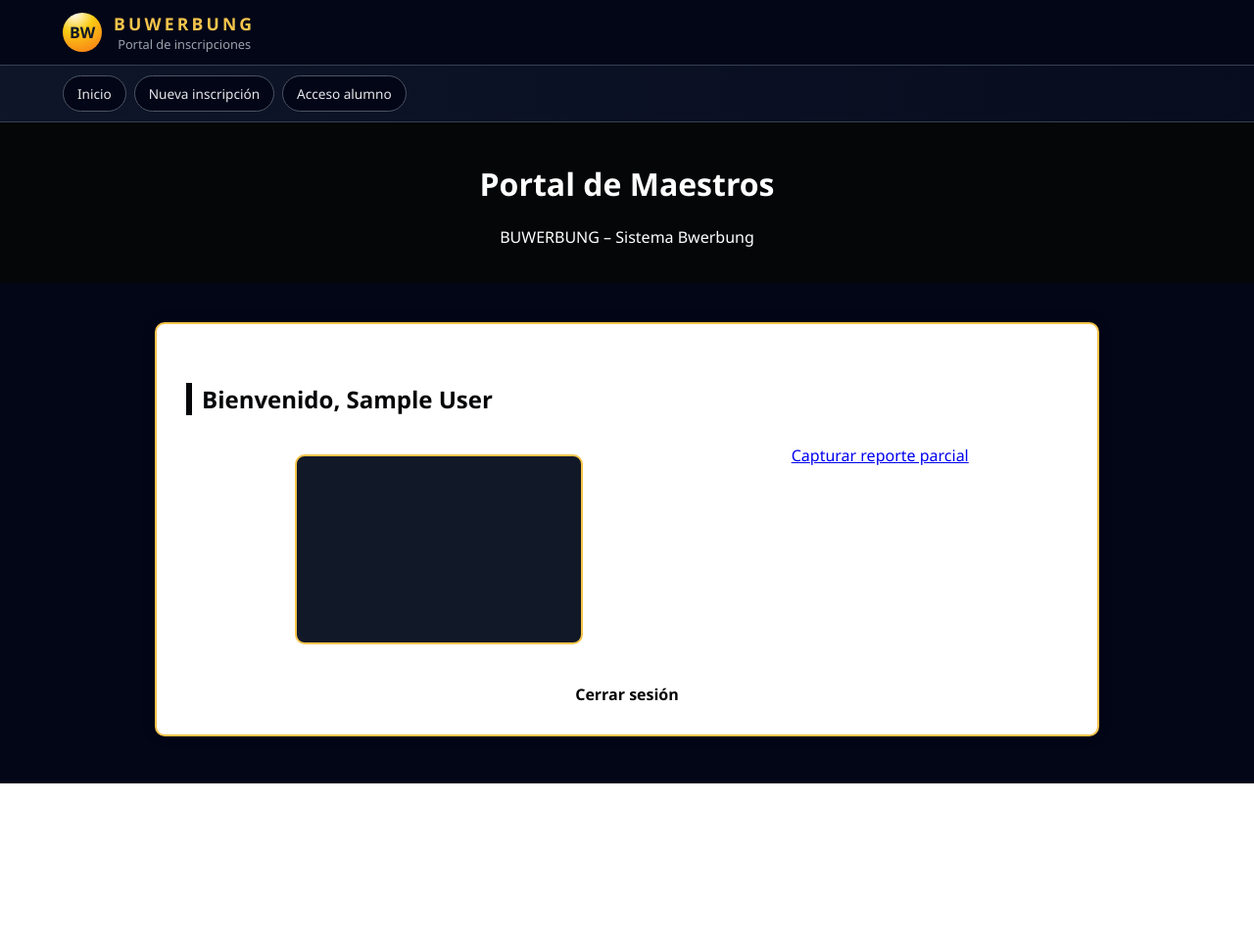
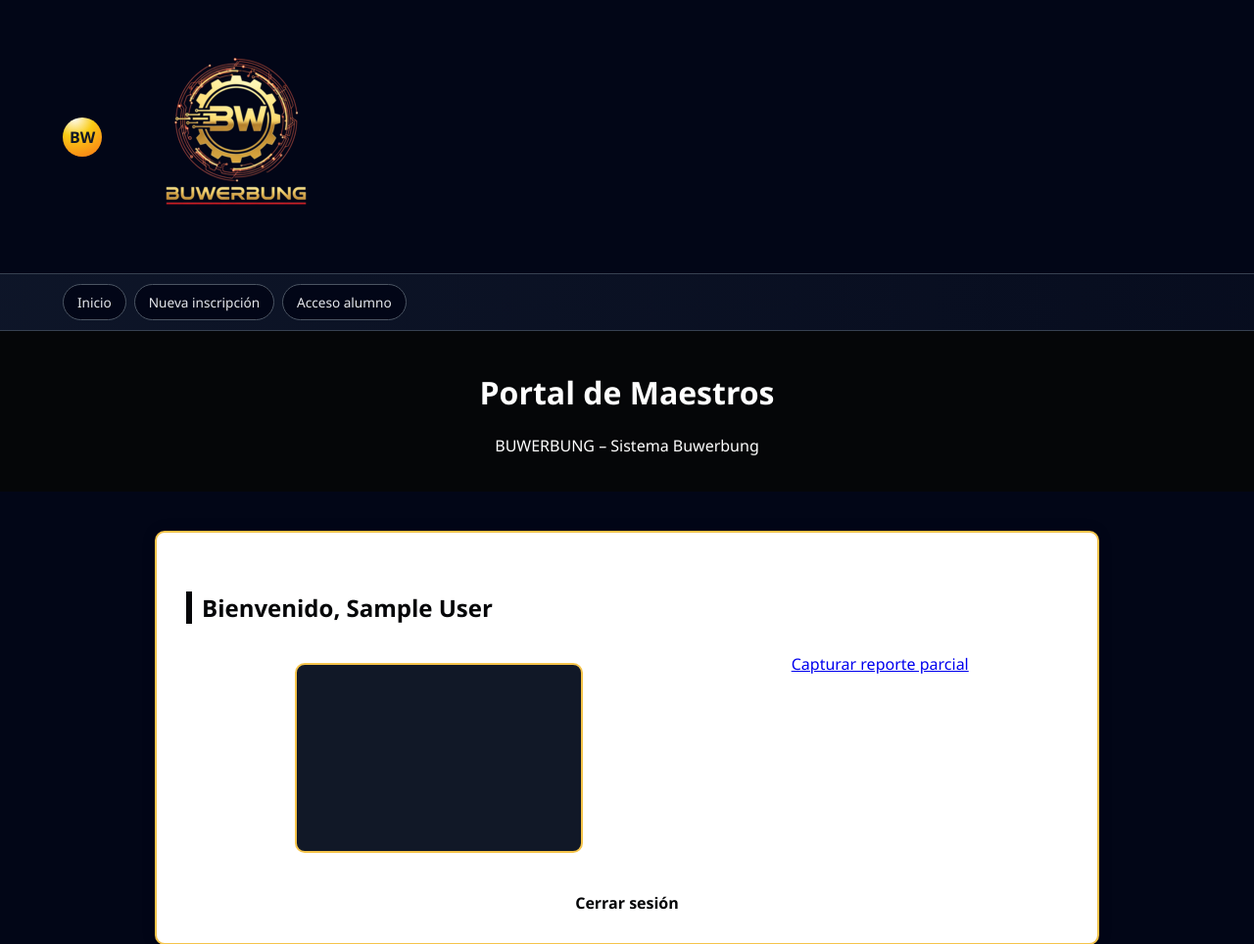
Before and after one commit to gerardotuz/prototipos, a Flask app: page /maestro in a window 1280 px wide. Shown: the top 964 px of the page at 98% size. Before the commit the page ends 800 px from the top, so only its background shows below. Run offline with Flask 3, Linux system fonts and the light colour scheme; the visitor is signed in with stand-in values (Sample User, id 1).

Commit message:
Update logo section and correct spelling in header

```diff
--- a/templates/maestro_menu.html
+++ b/templates/maestro_menu.html
@@ -89,10 +89,9 @@
   <header style="background:#020617;border-bottom:1px solid #374151;padding:12px 5vw;">
     <div style="display:flex;align-items:center;gap:12px;">
       <div style="width:40px;height:40px;border-radius:999px;background:radial-gradient(circle at 30% 0%,#ffffff,#facc15 40%,#f97316 100%);display:flex;align-items:center;justify-content:center;font-weight:800;color:#111827;">BW</div>
-      <div>
-        <h1 style="margin:0;font-size:1.1rem;letter-spacing:0.18em;color:#f5c44b;text-transform:uppercase;">BUWERBUNG</h1>
-        <p style="margin:0;font-size:0.8rem;color:#9ca3af;">Portal de inscripciones</p>
-      </div>
+    <div class="bw-logo-text">
+    <img src="{{ url_for('static', filename='/img/bw_logo.png') }}" alt="BUWERBUNG" class="bw-logo-img">
+        </div>
     </div>
   </header>
   <nav style="background:linear-gradient(90deg,rgba(15,23,42,0.9),rgba(15,23,42,0.4));border-bottom:1px solid #374151;padding:10px 5vw;display:flex;flex-wrap:wrap;gap:8px;">
@@ -104,7 +103,7 @@
 
 <header>
   <h1>Portal de Maestros</h1>
-  <p>BUWERBUNG – Sistema Bwerbung</p>
+  <p>BUWERBUNG – Sistema Buwerbung</p>
 </header>
 
 <div class="contenedor">
```
